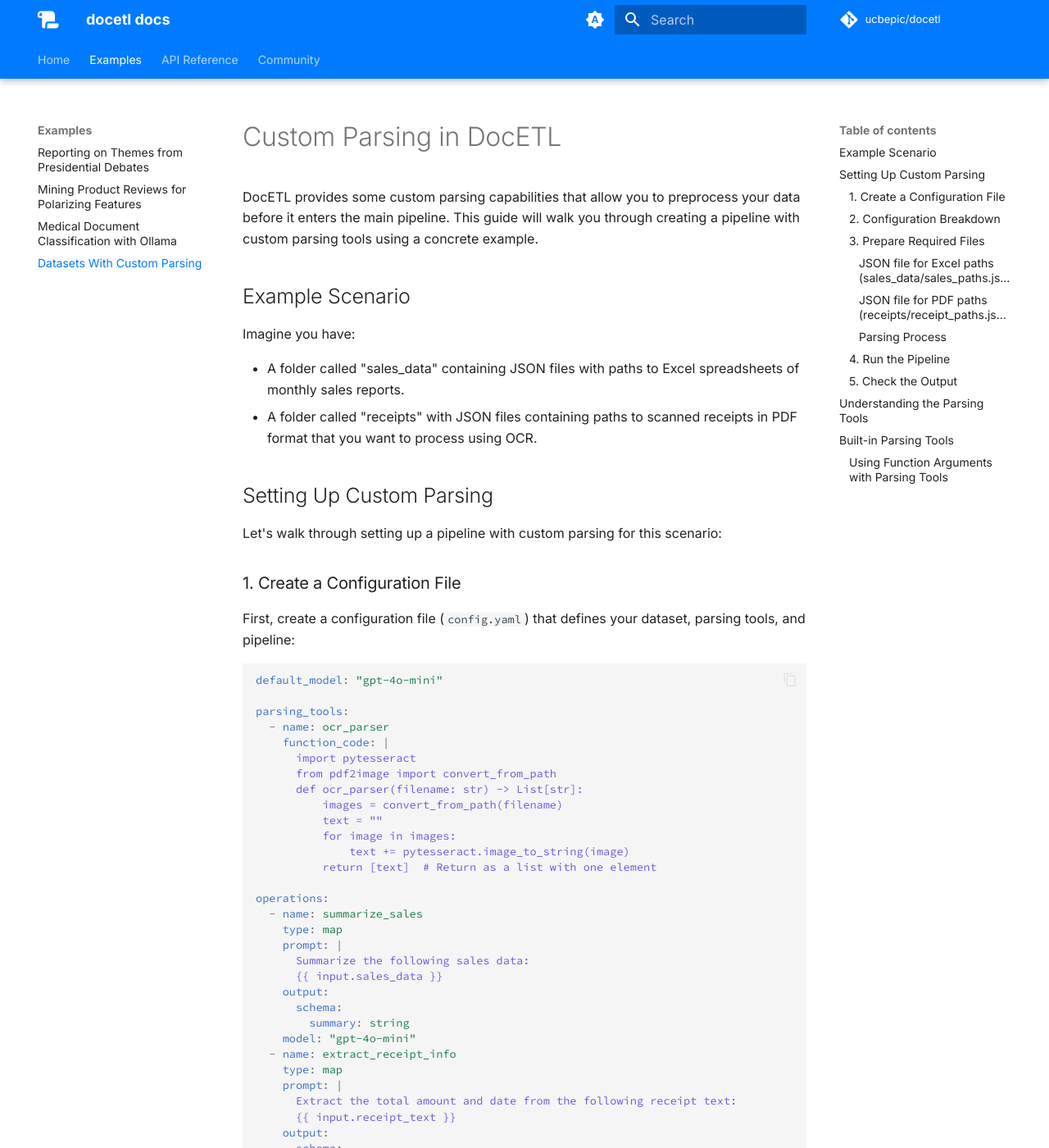
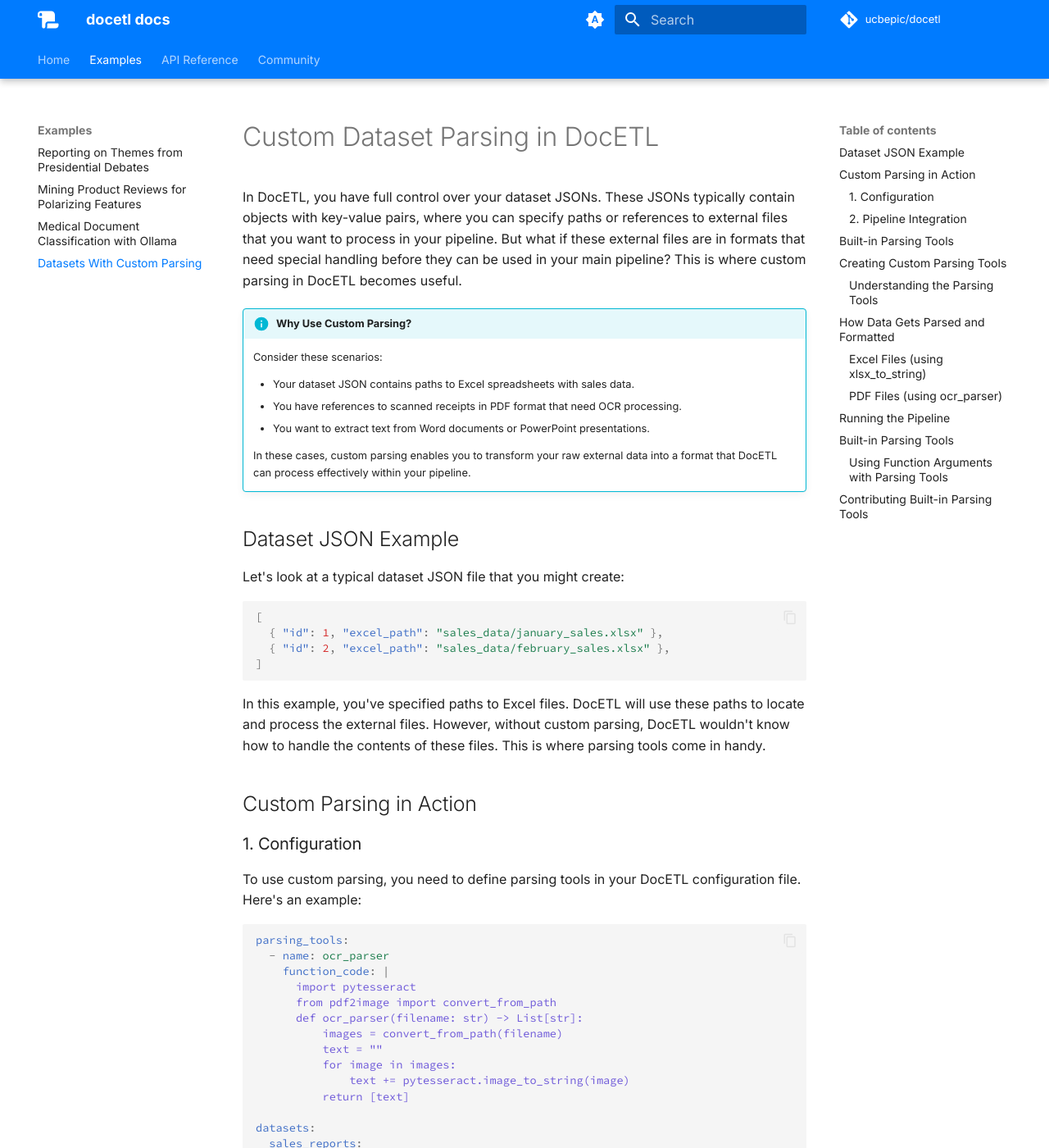
Before and after one commit to ucbepic/docetl, an MkDocs documentation site: the page built from docs/examples/custom-parsing.md, in a window 1280 px wide and 1400 px high. Shown: the whole window at 82% size. Built offline with MkDocs 1.6.1 and Material for MkDocs 9.7.7, drawn with Linux system fonts in a browser that asks for light colours; comment, search, counter and statistics services are not loaded; some of the changed text lies outside the part shown.

Commit message:
docs: improve clarity for custom parsing

````diff
--- a/docs/examples/custom-parsing.md
+++ b/docs/examples/custom-parsing.md
@@ -1,25 +1,38 @@
-# Custom Parsing in DocETL
+# Custom Dataset Parsing in DocETL
 
-DocETL provides some custom parsing capabilities that allow you to preprocess your data before it enters the main pipeline. This guide will walk you through creating a pipeline with custom parsing tools using a concrete example.
+In DocETL, you have full control over your dataset JSONs. These JSONs typically contain objects with key-value pairs, where you can specify paths or references to external files that you want to process in your pipeline. But what if these external files are in formats that need special handling before they can be used in your main pipeline? This is where custom parsing in DocETL becomes useful.
 
-## Example Scenario
 
-Imagine you have:
+!!! info "Why Use Custom Parsing?"
 
-- A folder called "sales_data" containing JSON files with paths to Excel spreadsheets of monthly sales reports.
-- A folder called "receipts" with JSON files containing paths to scanned receipts in PDF format that you want to process using OCR.
+    Consider these scenarios:
 
-## Setting Up Custom Parsing
+    - Your dataset JSON contains paths to Excel spreadsheets with sales data.
+    - You have references to scanned receipts in PDF format that need OCR processing.
+    - You want to extract text from Word documents or PowerPoint presentations.
 
-Let's walk through setting up a pipeline with custom parsing for this scenario:
+    In these cases, custom parsing enables you to transform your raw external data into a format that DocETL can process effectively within your pipeline.
 
-### 1. Create a Configuration File
+## Dataset JSON Example
 
-First, create a configuration file (`config.yaml`) that defines your dataset, parsing tools, and pipeline:
+Let's look at a typical dataset JSON file that you might create:
+
+```json
+[
+  { "id": 1, "excel_path": "sales_data/january_sales.xlsx" },
+  { "id": 2, "excel_path": "sales_data/february_sales.xlsx" },
+]
+```
+
+In this example, you've specified paths to Excel files. DocETL will use these paths to locate and process the external files. However, without custom parsing, DocETL wouldn't know how to handle the contents of these files. This is where parsing tools come in handy.
+
+## Custom Parsing in Action
+
+### 1. Configuration
+
+To use custom parsing, you need to define parsing tools in your DocETL configuration file. Here's an example:
 
 ```yaml
-default_model: "gpt-4o-mini"
-
 parsing_tools:
   - name: ocr_parser
     function_code: |
@@ -30,28 +43,7 @@
           text = ""
           for image in images:
               text += pytesseract.image_to_string(image)
-          return [text]  # Return as a list with one element
-
-operations:
-  - name: summarize_sales
-    type: map
-    prompt: |
-      Summarize the following sales data:
-      {{ input.sales_data }}
-    output:
-      schema:
-        summary: string
-    model: "gpt-4o-mini"
-  - name: extract_receipt_info
-    type: map
-    prompt: |
-      Extract the total amount and date from the following receipt text:
-      {{ input.receipt_text }}
-    output:
-      schema:
-        total_amount: float
-        date: string
-    model: "gpt-4o-mini"
+          return [text]
 
 datasets:
   sales_reports:
@@ -73,7 +65,18 @@
       - input_key: pdf_path
         function: ocr_parser
         output_key: receipt_text
+```
 
+In this configuration:
+- We define a custom `ocr_parser` for PDF files.
+- We use the built-in `xlsx_to_string` parser for Excel files.
+- We apply these parsing tools to the external files referenced in the respective datasets.
+
+### 2. Pipeline Integration
+
+Once you've defined your parsing tools and datasets, you can use the processed data in your pipeline:
+
+```yaml
 pipeline:
   steps:
     - name: process_sales
@@ -84,108 +87,135 @@
       input: receipts
       operations:
         - extract_receipt_info
-
-output:
-  type: file
-  path: "output.json"
 ```
 
-### 2. Configuration Breakdown
+This pipeline will use the parsed data from both Excel files and PDFs for further processing.
 
-In this configuration:
+## Built-in Parsing Tools
 
-- We define a custom parsing tool `ocr_parser` for PDF files.
-- We use the built-in `xlsx_to_string` parsing tool for Excel files.
-- We create two datasets: `sales_reports` for Excel files and `receipts` for PDF files.
-- We apply the parsing tools to their respective datasets.
-- We define map operations to process the parsed data.
+DocETL provides several built-in parsing tools to handle common file formats and data processing tasks. These can be used directly in your configuration by specifying their names in the `function` field of your parsing configuration.
 
-### 3. Prepare Required Files
+[Insert the existing documentation for built-in parsing tools here]
 
-Ensure you have the necessary input files:
+## Creating Custom Parsing Tools
 
-#### JSON file for Excel paths (`sales_data/sales_paths.json`):
+If the built-in tools don't meet your needs, you can create your own custom parsing tools. Here's how:
 
-```json
-[
-  { "id": 1, "excel_path": "sales_data/january_sales.xlsx" },
-  { "id": 2, "excel_path": "sales_data/february_sales.xlsx" }
-]
+1. Define your parsing function in the `parsing_tools` section of your configuration.
+2. Ensure your function takes a filename as input and returns a list of strings.
+3. Use your custom parser in the `parsing` section of your dataset configuration.
+
+For example:
+
+```yaml
+parsing_tools:
+  - name: my_custom_parser
+    function_code: |
+      def my_custom_parser(filename: str) -> List[str]:
+          # Your custom parsing logic here
+          return [processed_data]
+
+datasets:
+  my_dataset:
+    type: file
+    source: local
+    path: "data/paths.json"
+    parsing:
+      - input_key: file_path
+        function: my_custom_parser
+        output_key: processed_data
 ```
 
-#### JSON file for PDF paths (`receipts/receipt_paths.json`):
-
-```json
-[
-  { "id": 1, "pdf_path": "receipts/receipt001.pdf" },
-  { "id": 2, "pdf_path": "receipts/receipt002.pdf" }
-]
-```
-
-
-#### Parsing Process
-
-Let's examine how the input files would be parsed using the logic defined in `parsing_tools.py`:
-
-1. For the Excel files (`sales_data/january_sales.xlsx` and `sales_data/february_sales.xlsx`):
-   - The `xlsx_to_string` function is used.
-   - By default, it processes the active sheet of each Excel file.
-   - The function returns a list containing a single string for each file.
-   - The string representation includes column headers followed by their respective values.
-   - For example, if the Excel file has columns "Date", "Product", and "Amount", the output might look like:
-
-     Date:
-     2023-01-01
-     2023-01-02
-     ...
-
-     Product:
-     Widget A
-     Widget B
-     ...
-
-     Amount:
-     100
-     150
-     ...
-
-2. For the PDF files (`receipts/receipt001.pdf` and `receipts/receipt002.pdf`):
-   - The custom `ocr_parser` function is used.
-   - It converts each page of the PDF to an image using `pdf2image`.
-   - Then, it applies OCR to each image using `pytesseract`.
-   - The function combines the text from all pages and returns it as a list with a single string element.
-   - The output might look like:
-
-     RECEIPT
-     Store: Example Store
-     Date: 2023-05-15
-     Items:
-     1. Product A - $10.99
-     2. Product B - $15.50
-     Total: $26.49
-
-These parsed strings are then passed to the respective operations (`summarize_sales` and `extract_receipt_info`) for further processing in the pipeline.
-
-
-### 4. Run the Pipeline
-
-Execute the pipeline using the DocETL CLI:
-
-```bash
-docetl run config.yaml
-```
-
-### 5. Check the Output
-
-After running the pipeline, you'll find the output in `output.json`. It will contain summaries of the sales data and extracted information from the receipts.
-
-## Understanding the Parsing Tools
+### Understanding the Parsing Tools
 
 In this example, we used two parsing tools:
 
 1. **xlsx_to_string**: A built-in parsing tool provided by DocETL. It reads Excel files and converts them to a string representation.
 
 2. **ocr_parser**: A custom parsing tool we defined for OCR processing of PDF files. *Note that it returns a list containing a single string, which is the format expected by DocETL for parsing tools.*
+
+
+## How Data Gets Parsed and Formatted
+
+When you run your DocETL pipeline, the parsing tools you've specified in your configuration file are applied to the external files referenced in your dataset JSONs. Here's what happens:
+
+1. DocETL reads your dataset JSON file.
+2. For each entry in the dataset, it looks at the parsing configuration you've specified.
+3. It applies the appropriate parsing function to the file path provided in the dataset JSON.
+4. The parsing function processes the file and returns the data in a format DocETL can work with (typically a list of strings).
+
+Let's look at how this works for our earlier examples:
+
+### Excel Files (using xlsx_to_string)
+
+For an Excel file like "sales_data/january_sales.xlsx":
+
+1. The `xlsx_to_string` function reads the Excel file.
+2. It converts the data to a string representation.
+3. The output might look like this:
+
+```
+Date:
+2023-01-01
+2023-01-02
+...
+
+Product:
+Widget A
+Widget B
+...
+
+Amount:
+100
+150
+...
+```
+
+### PDF Files (using ocr_parser)
+
+For a PDF file like "receipts/receipt001.pdf":
+
+1. The `ocr_parser` function converts each page of the PDF to an image.
+2. It applies OCR to each image.
+3. The function combines the text from all pages.
+4. The output might look like this:
+
+```
+RECEIPT
+Store: Example Store
+Date: 2023-05-15
+Items:
+1. Product A - $10.99
+2. Product B - $15.50
+Total: $26.49
+```
+
+This parsed and formatted data is then passed to the respective operations in your pipeline for further processing.
+
+## Running the Pipeline
+
+Once you've set up your pipeline configuration file with the appropriate parsing tools and dataset definitions, you can run your DocETL pipeline. Here's how:
+
+1. Ensure you have DocETL installed in your environment.
+2. Open a terminal or command prompt.
+3. Navigate to the directory containing your pipeline configuration file.
+4. Run the following command:
+
+```bash
+docetl run pipeline.yaml
+```
+
+Replace `pipeline.yaml` with the name of your pipeline file if it's different.
+
+When you run this command:
+
+1. DocETL reads your pipeline file.
+2. It processes each dataset using the specified parsing tools.
+3. The pipeline steps are executed in the order you defined.
+4. Any operations you've specified (like `summarize_sales` or `extract_receipt_info`) are applied to the parsed data.
+5. The results are saved according to your output configuration.
+
+
 
 ## Built-in Parsing Tools
 
@@ -212,6 +242,7 @@
         heading_level: 3
 
 
+
 ### Using Function Arguments with Parsing Tools
 
 When using parsing tools in your DocETL configuration, you can pass additional arguments to the parsing functions using the function_kwargs field. This allows you to customize the behavior of the parsing tools without modifying their implementation.
@@ -232,3 +263,23 @@
           col_order: ["Date", "Product", "Quantity", "Price"]
           doc_per_sheet: true
 ```
+
+## Contributing Built-in Parsing Tools
+
+While DocETL provides several built-in parsing tools, the community can always benefit from additional utilities. If you've developed a parsing tool that you think could be useful for others, consider contributing it to the DocETL repository. Here's how you can add new built-in parsing utilities:
+
+1. Fork the DocETL repository on GitHub.
+2. Clone your forked repository to your local machine.
+3. Navigate to the `docetl/parsing_tools.py` file.
+4. Add your new parsing function to this file. The function should also be added to the `PARSING_TOOLS` dictionary.
+5. Update the documentation in the function's docstring.
+6. Create a pull request to merge your changes into the main DocETL repository.
+
+!!! note "Guidelines for Contributing Parsing Tools"
+
+    When contributing a new parsing tool, make sure it follows these guidelines:
+
+    - The function should have a clear, descriptive name.
+    - Include comprehensive docstrings explaining the function's purpose, parameters, and return value. The return value should be a list of strings.
+    - Handle potential errors gracefully and provide informative error messages.
+    - If your parser requires additional dependencies, make sure to mention them in the pull request.
````
